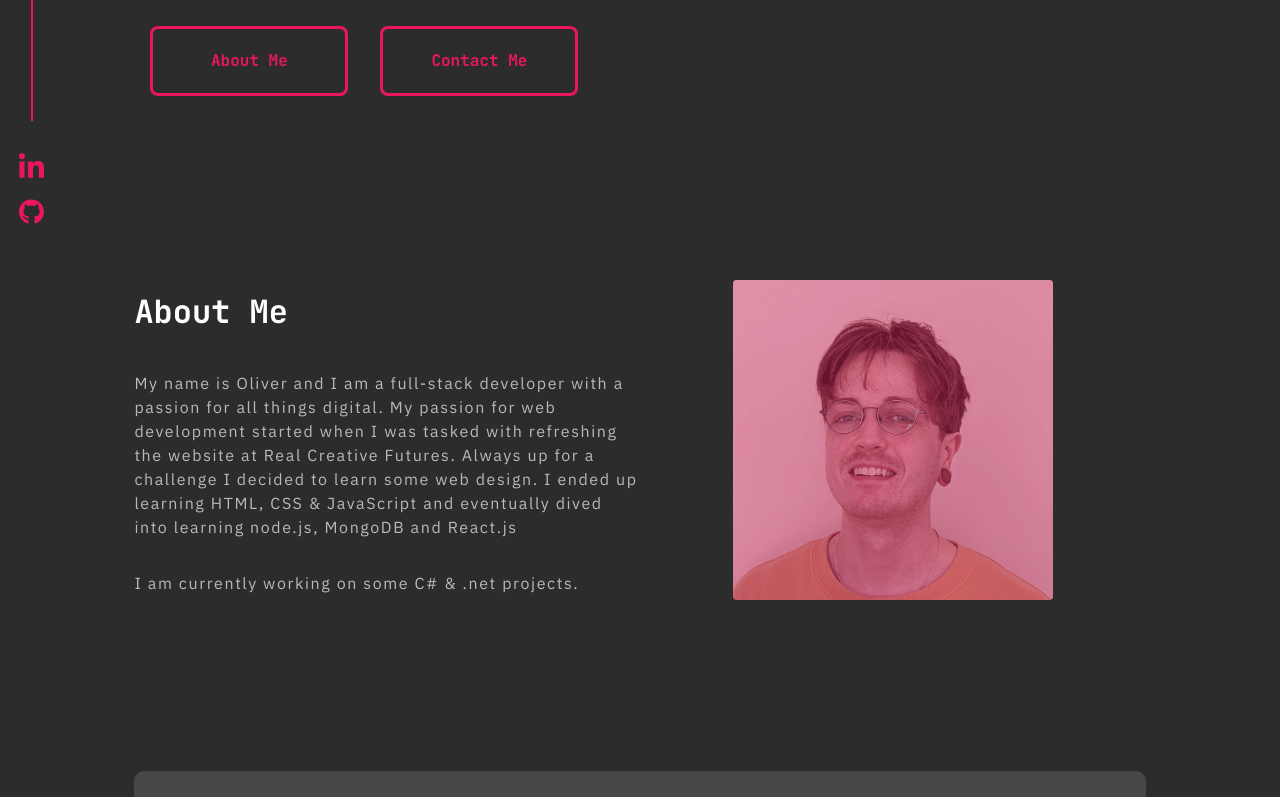
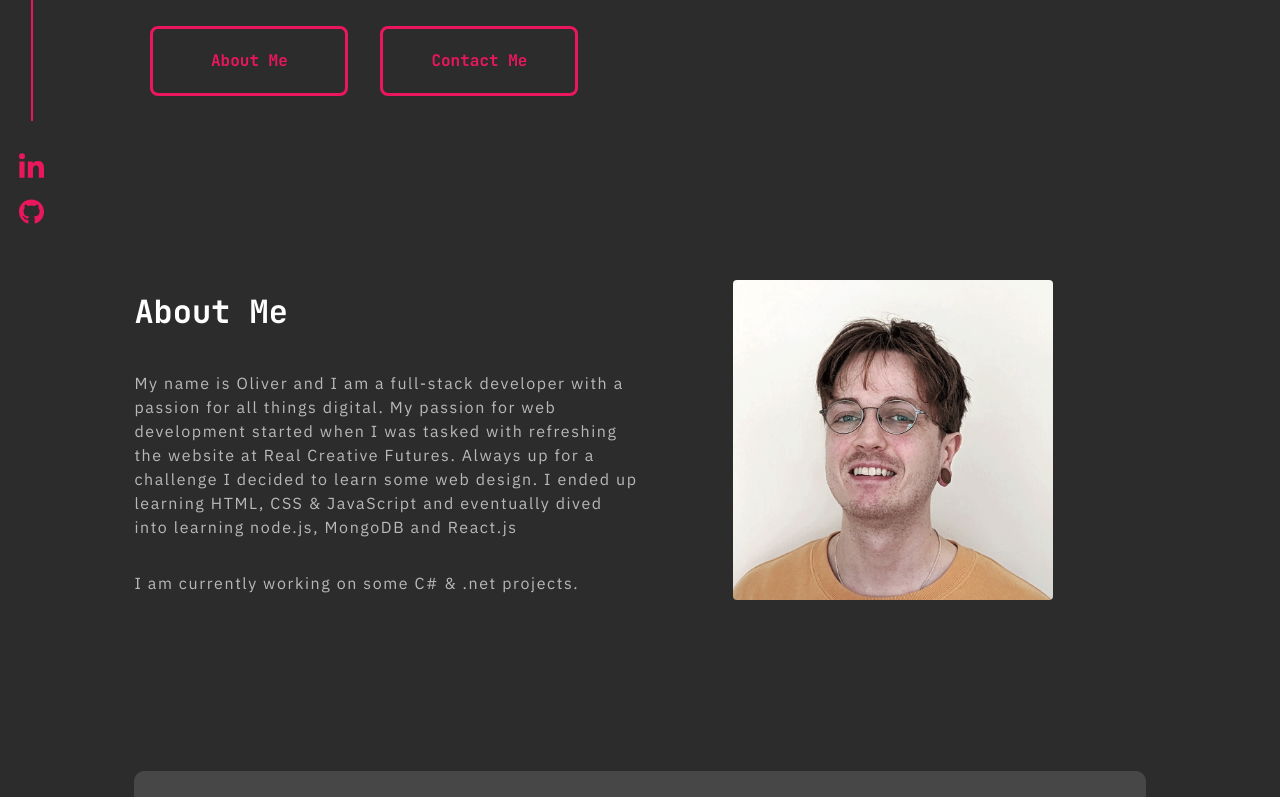
Before and after one commit to digel4/portfolio-website-2022, a React (Create React App) app: page / in a window 1280 px wide. Shown: the part 539-1336 px from the top of the page. Built offline with nearby package versions, Linux system fonts and the light colour scheme.

Commit message:
remove overlay from about picture

```diff
--- a/src/components/About.js
+++ b/src/components/About.js
@@ -73,8 +73,8 @@ const About = (props) => {
                 </div>
             </div>
             <div id="head-shot" >
-                <div className="img-overlay">
-                </div>
+                {/* <div className="img-overlay">
+                </div> */}
             </div>
         </div>
     )
```
